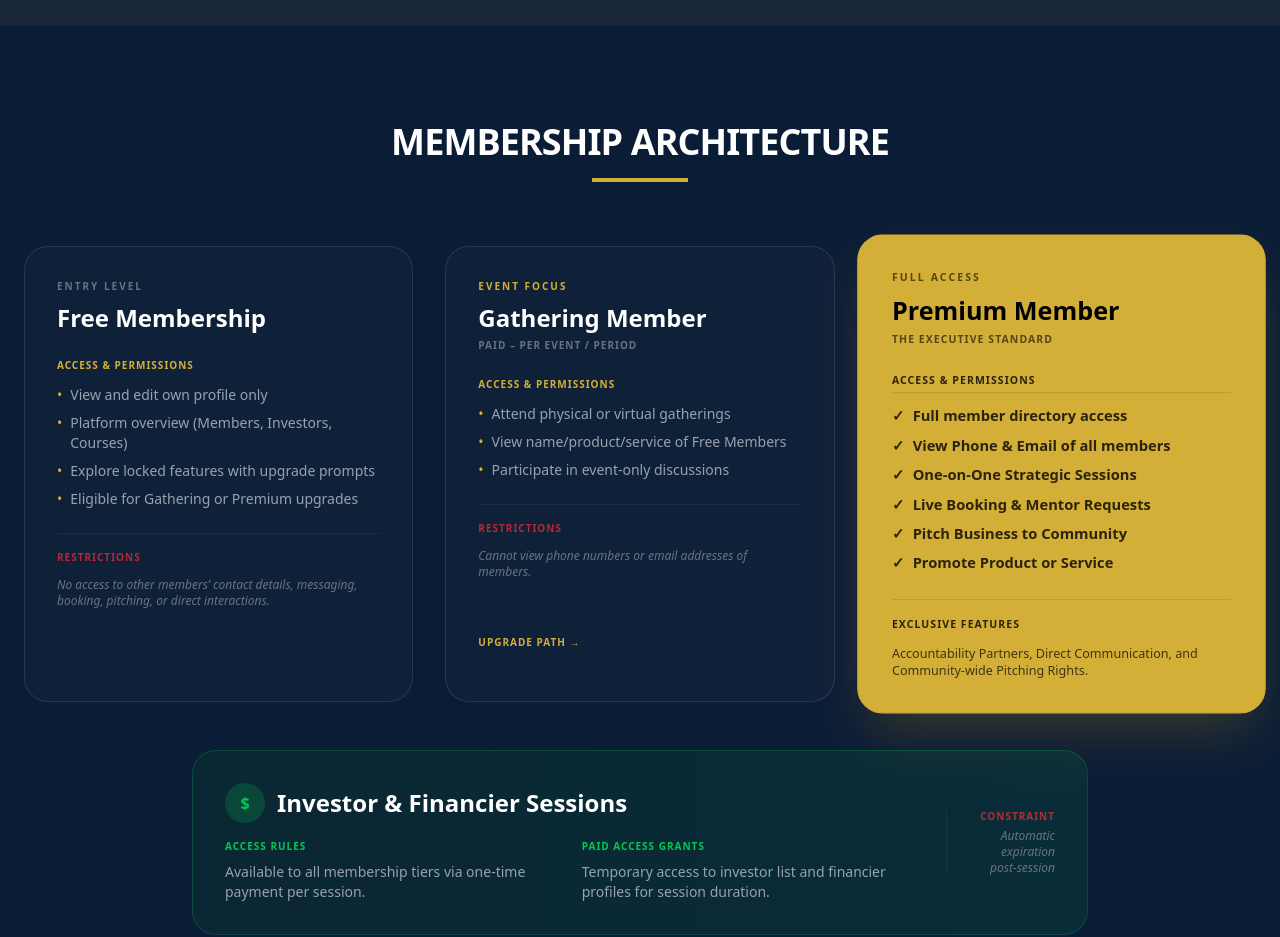
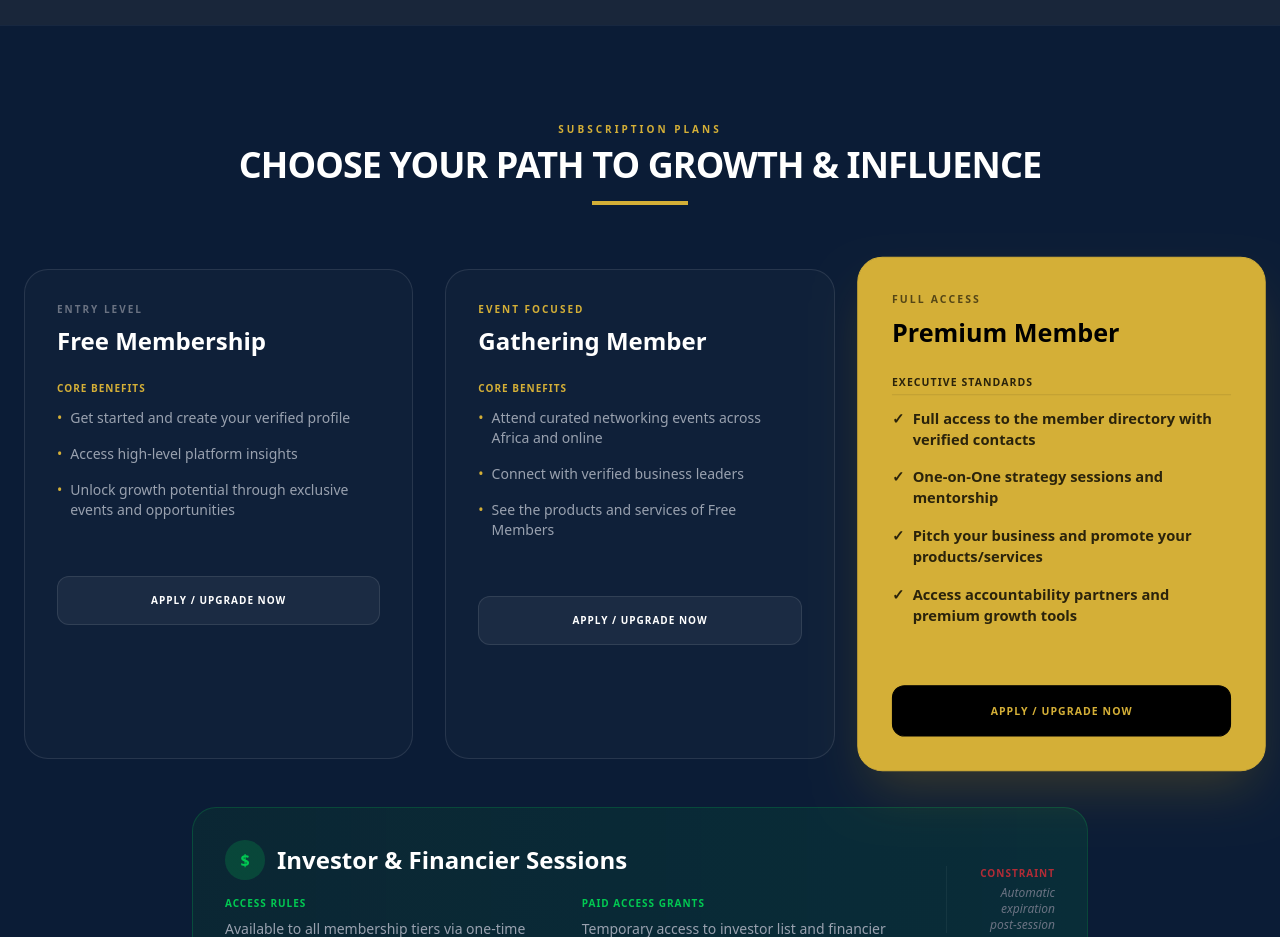
Before and after one commit to immanuelniik-dev/ceo-circle-platform, a Next.js app: page / in a window 1280 px wide. Shown: the part 780-1717 px from the top of the page. Built offline with nearby package versions, Linux system fonts and the light colour scheme; grey boxes are pictures that could not be loaded.

Commit message:
Update Membership Subscription section

```diff
--- a/app/page.tsx
+++ b/app/page.tsx
@@ -42,7 +42,8 @@ export default function Home() {
       <section className="py-24 bg-[#0D213F]/50 border-y border-white/5">
         <div className="max-w-7xl mx-auto px-6">
           <div className="mb-16 text-center">
-            <h2 className="text-4xl font-black mb-4 tracking-tight">MEMBERSHIP ARCHITECTURE</h2>
+            <h2 className="text-[10px] font-black tracking-[0.3em] text-[#D4AF37] mb-2 uppercase">Subscription Plans</h2>
+            <h3 className="text-4xl font-black mb-4 tracking-tight uppercase">Choose Your Path to Growth & Influence</h3>
             <div className="h-1 w-24 bg-[#D4AF37] mx-auto"></div>
           </div>
 
@@ -50,24 +51,20 @@ export default function Home() {
             {/* Free Membership */}
             <div className="group p-8 bg-white/[0.02] border border-white/10 rounded-3xl hover:bg-white/[0.04] transition-all flex flex-col">
               <div className="mb-6">
-                <div className="text-[10px] font-black tracking-[0.2em] text-gray-500 mb-2">ENTRY LEVEL</div>
+                <div className="text-[10px] font-black tracking-[0.2em] text-gray-500 mb-2 uppercase">Entry Level</div>
                 <h3 className="text-2xl font-black text-white">Free Membership</h3>
               </div>
               <div className="space-y-6 flex-grow">
                 <div>
-                  <h4 className="text-[10px] font-black text-[#D4AF37] mb-3 tracking-widest uppercase">Access & Permissions</h4>
-                  <ul className="text-sm text-gray-400 space-y-2 font-light">
-                    <li className="flex items-start"><span className="text-[#D4AF37] mr-2">•</span> View and edit own profile only</li>
-                    <li className="flex items-start"><span className="text-[#D4AF37] mr-2">•</span> Platform overview (Members, Investors, Courses)</li>
-                    <li className="flex items-start"><span className="text-[#D4AF37] mr-2">•</span> Explore locked features with upgrade prompts</li>
-                    <li className="flex items-start"><span className="text-[#D4AF37] mr-2">•</span> Eligible for Gathering or Premium upgrades</li>
+                  <h4 className="text-[10px] font-black text-[#D4AF37] mb-3 tracking-widest uppercase">Core Benefits</h4>
+                  <ul className="text-sm text-gray-400 space-y-4 font-light">
+                    <li className="flex items-start"><span className="text-[#D4AF37] mr-2">•</span> Get started and create your verified profile</li>
+                    <li className="flex items-start"><span className="text-[#D4AF37] mr-2">•</span> Access high-level platform insights</li>
+                    <li className="flex items-start"><span className="text-[#D4AF37] mr-2">•</span> Unlock growth potential through exclusive events and opportunities</li>
                   </ul>
                 </div>
-                <div className="pt-4 border-t border-white/5">
-                  <h4 className="text-[10px] font-black text-red-500/70 mb-3 tracking-widest uppercase">Restrictions</h4>
-                  <p className="text-xs text-gray-500 font-light italic">
-                    No access to other members’ contact details, messaging, booking, pitching, or direct interactions.
-                  </p>
+                <div className="mt-auto pt-8">
+                  <Link href="/signup" className="w-full inline-block text-center bg-white/5 text-white text-[10px] font-black py-4 rounded-xl border border-white/10 hover:bg-[#D4AF37] hover:text-black transition-all tracking-widest uppercase">Apply / Upgrade Now</Link>
                 </div>
               </div>
             </div>
@@ -75,27 +72,20 @@ export default function Home() {
             {/* Gathering Membership */}
             <div className="group p-8 bg-white/[0.02] border border-white/10 rounded-3xl hover:bg-white/[0.04] transition-all flex flex-col relative">
               <div className="mb-6">
-                <div className="text-[10px] font-black tracking-[0.2em] text-[#D4AF37] mb-2">EVENT FOCUS</div>
+                <div className="text-[10px] font-black tracking-[0.2em] text-[#D4AF37] mb-2 uppercase">Event Focused</div>
                 <h3 className="text-2xl font-black text-white">Gathering Member</h3>
-                <p className="text-[10px] text-gray-500 font-bold mt-1 tracking-widest uppercase">Paid – Per Event / Period</p>
               </div>
               <div className="space-y-6 flex-grow">
                 <div>
-                  <h4 className="text-[10px] font-black text-[#D4AF37] mb-3 tracking-widest uppercase">Access & Permissions</h4>
-                  <ul className="text-sm text-gray-400 space-y-2 font-light">
-                    <li className="flex items-start"><span className="text-[#D4AF37] mr-2">•</span> Attend physical or virtual gatherings</li>
-                    <li className="flex items-start"><span className="text-[#D4AF37] mr-2">•</span> View name/product/service of Free Members</li>
-                    <li className="flex items-start"><span className="text-[#D4AF37] mr-2">•</span> Participate in event-only discussions</li>
+                  <h4 className="text-[10px] font-black text-[#D4AF37] mb-3 tracking-widest uppercase">Core Benefits</h4>
+                  <ul className="text-sm text-gray-400 space-y-4 font-light">
+                    <li className="flex items-start"><span className="text-[#D4AF37] mr-2">•</span> Attend curated networking events across Africa and online</li>
+                    <li className="flex items-start"><span className="text-[#D4AF37] mr-2">•</span> Connect with verified business leaders</li>
+                    <li className="flex items-start"><span className="text-[#D4AF37] mr-2">•</span> See the products and services of Free Members</li>
                   </ul>
                 </div>
-                <div className="pt-4 border-t border-white/5">
-                  <h4 className="text-[10px] font-black text-red-500/70 mb-3 tracking-widest uppercase">Restrictions</h4>
-                  <p className="text-xs text-gray-500 font-light italic">
-                    Cannot view phone numbers or email addresses of members.
-                  </p>
-                </div>
-                <div className="mt-auto pt-6">
-                  <Link href="/signup" className="text-[10px] font-black text-[#D4AF37] hover:underline tracking-widest uppercase">Upgrade Path &rarr;</Link>
+                <div className="mt-auto pt-8">
+                  <Link href="/signup" className="w-full inline-block text-center bg-white/5 text-white text-[10px] font-black py-4 rounded-xl border border-white/10 hover:bg-[#D4AF37] hover:text-black transition-all tracking-widest uppercase">Apply / Upgrade Now</Link>
                 </div>
               </div>
             </div>
@@ -103,27 +93,21 @@ export default function Home() {
             {/* Premium Membership */}
             <div className="group p-8 bg-[#D4AF37] border border-[#D4AF37] rounded-3xl transition-all flex flex-col shadow-2xl shadow-yellow-500/20 scale-105 z-10">
               <div className="mb-6">
-                <div className="text-[10px] font-black tracking-[0.2em] text-black/60 mb-2">FULL ACCESS</div>
+                <div className="text-[10px] font-black tracking-[0.2em] text-black/60 mb-2 uppercase">Full Access</div>
                 <h3 className="text-2xl font-black text-black">Premium Member</h3>
-                <p className="text-[10px] text-black/60 font-bold mt-1 tracking-widest uppercase">The Executive Standard</p>
               </div>
               <div className="space-y-6 flex-grow">
                 <div>
-                  <h4 className="text-[10px] font-black text-black/80 mb-3 tracking-widest uppercase border-b border-black/10 pb-1">Access & Permissions</h4>
-                  <ul className="text-sm text-black/80 space-y-2 font-bold">
-                    <li className="flex items-start"><span className="mr-2">✓</span> Full member directory access</li>
-                    <li className="flex items-start"><span className="mr-2">✓</span> View Phone & Email of all members</li>
-                    <li className="flex items-start"><span className="mr-2">✓</span> One-on-One Strategic Sessions</li>
-                    <li className="flex items-start"><span className="mr-2">✓</span> Live Booking & Mentor Requests</li>
-                    <li className="flex items-start"><span className="mr-2">✓</span> Pitch Business to Community</li>
-                    <li className="flex items-start"><span className="mr-2">✓</span> Promote Product or Service</li>
+                  <h4 className="text-[10px] font-black text-black/80 mb-3 tracking-widest uppercase border-b border-black/10 pb-1">Executive Standards</h4>
+                  <ul className="text-sm text-black/80 space-y-4 font-bold">
+                    <li className="flex items-start"><span className="mr-2">✓</span> Full access to the member directory with verified contacts</li>
+                    <li className="flex items-start"><span className="mr-2">✓</span> One-on-One strategy sessions and mentorship</li>
+                    <li className="flex items-start"><span className="mr-2">✓</span> Pitch your business and promote your products/services</li>
+                    <li className="flex items-start"><span className="mr-2">✓</span> Access accountability partners and premium growth tools</li>
                   </ul>
                 </div>
-                <div className="pt-4 border-t border-black/10">
-                  <h4 className="text-[10px] font-black text-black/80 mb-3 tracking-widest uppercase">Exclusive Features</h4>
-                  <p className="text-xs text-black/70 font-medium">
-                    Accountability Partners, Direct Communication, and Community-wide Pitching Rights.
-                  </p>
+                <div className="mt-auto pt-8">
+                  <Link href="/signup" className="w-full inline-block text-center bg-black text-[#D4AF37] text-[10px] font-black py-4 rounded-xl border border-black hover:bg-black/80 transition-all tracking-widest uppercase">Apply / Upgrade Now</Link>
                 </div>
               </div>
             </div>
```
